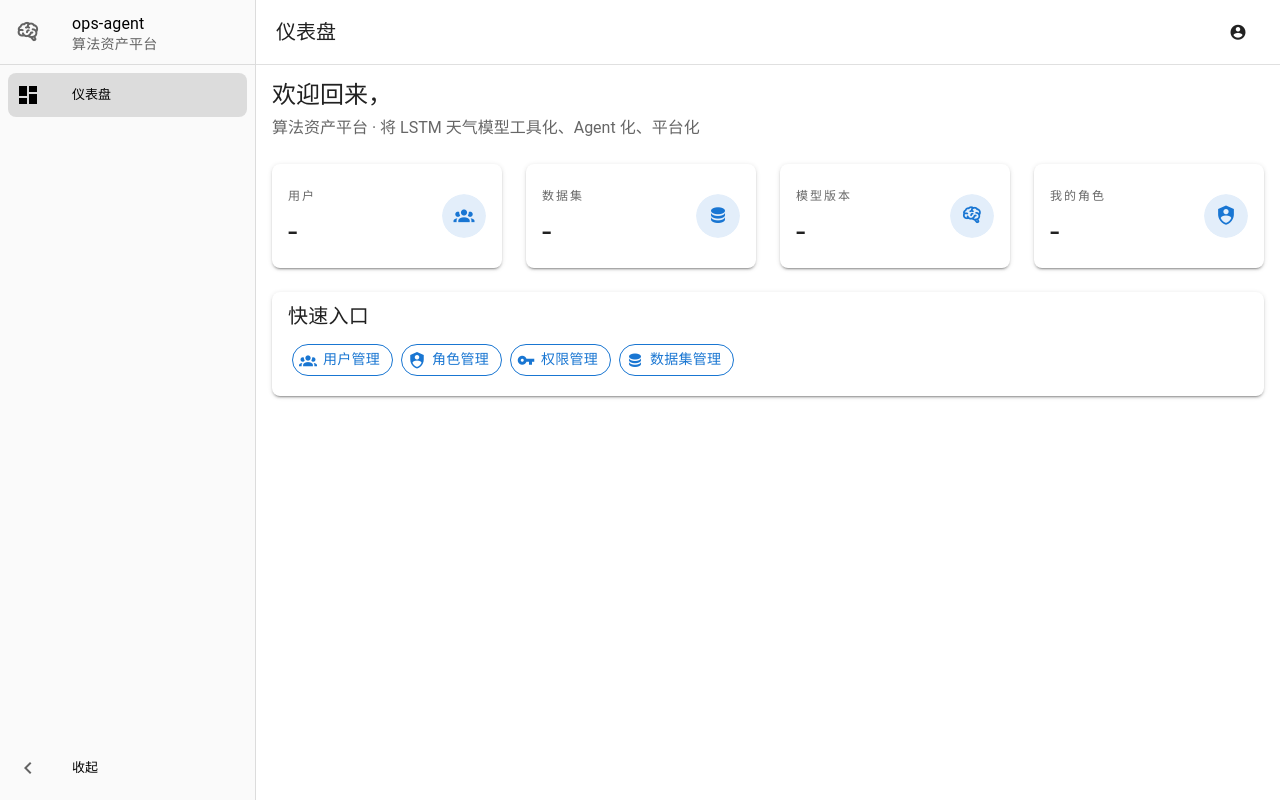
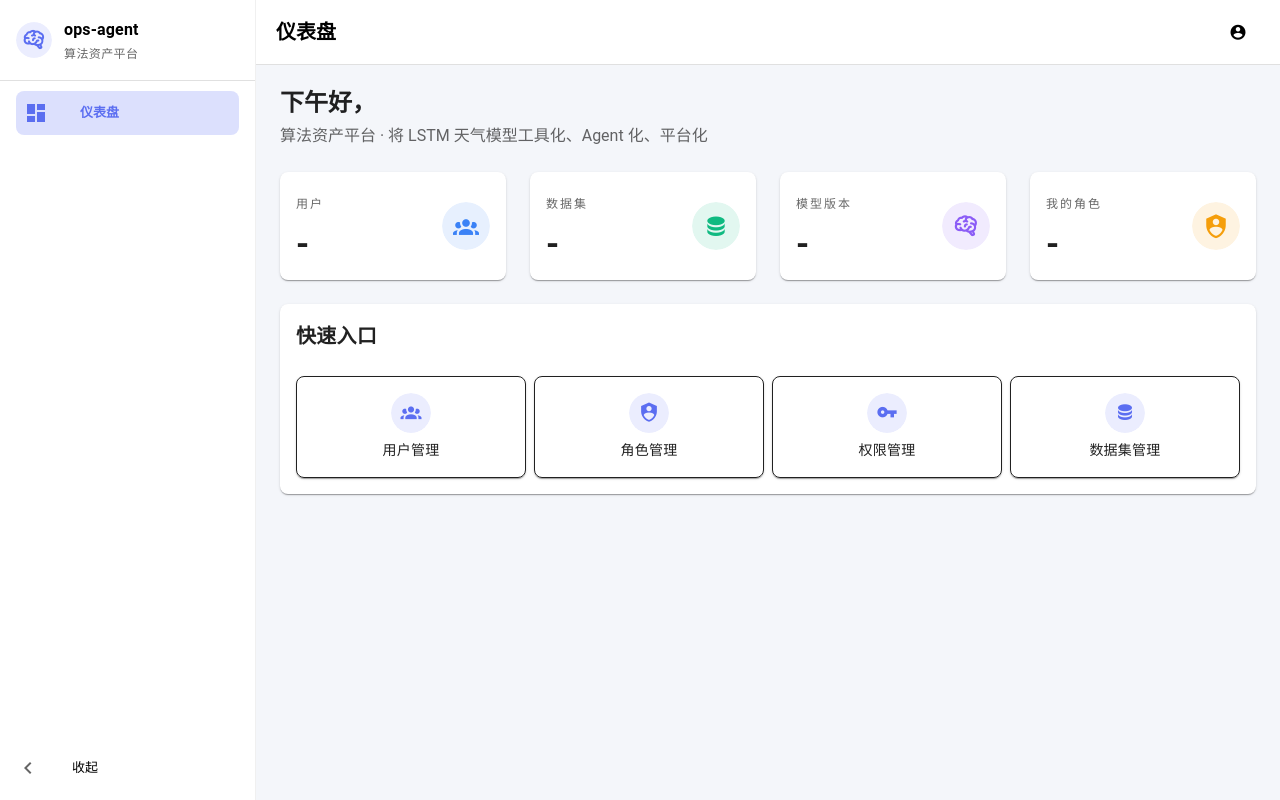
Before and after one commit to solo-xuhonglin/ops-agent, a Vue app in the folder ops-agent-front/: page /dashboard in a window 1280 px wide. Built offline with nearby package versions, Linux system fonts and the light colour scheme; no server answers; sample sign-in values are in the browser's storage.

Commit message:
style(front): practical UI polish - theme colors, nav highlight, cards, login bg

```diff
--- a/ops-agent-front/src/layouts/AdminLayout.vue
+++ b/ops-agent-front/src/layouts/AdminLayout.vue
@@ -5,17 +5,20 @@
       :rail="rail && mdAndUp"
       :temporary="!mdAndUp"
       :permanent="mdAndUp"
-      color="grey-lighten-5"
+      color="surface"
+      class="nav-drawer"
     >
-      <v-list>
-        <v-list-item
-          prepend-icon="mdi-brain"
-          title="ops-agent"
-          subtitle="算法资产平台"
-        />
-      </v-list>
+      <div class="brand pa-4 d-flex align-center">
+        <v-avatar color="primary" variant="tonal" size="36" class="mr-3">
+          <v-icon>mdi-brain</v-icon>
+        </v-avatar>
+        <div v-if="!(rail && mdAndUp)">
+          <div class="text-subtitle-1 font-weight-bold">ops-agent</div>
+          <div class="text-caption text-medium-emphasis">算法资产平台</div>
+        </div>
+      </div>
       <v-divider />
-      <v-list nav density="comfortable">
+      <v-list nav density="comfortable" class="nav-list">
         <v-list-item
           v-for="item in menus"
           :key="item.to"
@@ -23,6 +26,9 @@
           :prepend-icon="item.icon"
           :title="item.title"
           rounded="lg"
+          color="primary"
+          exact
+          class="nav-item"
         />
       </v-list>
       <template #append>
@@ -37,9 +43,9 @@
       </template>
     </v-navigation-drawer>
 
-    <v-app-bar flat border="b">
+    <v-app-bar flat border="b" color="surface">
       <v-app-bar-nav-icon v-if="!mdAndUp" @click="drawer = !drawer" />
-      <v-app-bar-title>{{ currentTitle }}</v-app-bar-title>
+      <v-app-bar-title class="font-weight-bold">{{ currentTitle }}</v-app-bar-title>
       <v-spacer />
       <v-menu>
         <template #activator="{ props }">
@@ -56,13 +62,32 @@
       </v-menu>
     </v-app-bar>
 
-    <v-main>
-      <v-container fluid>
+    <v-main class="main-area">
+      <v-container fluid class="pa-6">
         <router-view />
       </v-container>
     </v-main>
   </v-app>
 </template>
+
+<style scoped>
+.main-area {
+  background: rgb(var(--v-theme-background));
+}
+.nav-drawer {
+  border-right: 1px solid rgba(0, 0, 0, 0.06);
+}
+.nav-list :deep(.v-list-item--active) {
+  background: rgba(var(--v-theme-primary), 0.1);
+}
+.nav-list :deep(.v-list-item--active .v-list-item-title) {
+  color: rgb(var(--v-theme-primary));
+  font-weight: 600;
+}
+.nav-list :deep(.nav-item) {
+  margin: 2px 8px;
+}
+</style>
 
 <script setup>
 import { ref, computed, onMounted } from 'vue'
--- a/ops-agent-front/src/main.js
+++ b/ops-agent-front/src/main.js
@@ -4,6 +4,7 @@ import App from './App.vue'
 import router from './plugins/router'
 import vuetify from './plugins/vuetify'
 import './plugins/axios'
+import './styles/global.css'
 
 const app = createApp(App)
 app.use(createPinia())
--- a/ops-agent-front/src/plugins/vuetify.js
+++ b/ops-agent-front/src/plugins/vuetify.js
@@ -13,12 +13,38 @@ export default createVuetify({
     defaultTheme: 'light',
     themes: {
       light: {
+        dark: false,
         colors: {
-          primary: '#1976D2',
-          secondary: '#424242',
-          accent: '#82B1FF'
+          primary: '#5B6EF0',
+          'primary-darken-1': '#4553D8',
+          secondary: '#6B7280',
+          accent: '#8B5CF6',
+          error: '#EF4444',
+          warning: '#F59E0B',
+          info: '#3B82F6',
+          success: '#10B981',
+          background: '#F4F6FA',
+          surface: '#FFFFFF'
         }
       }
     }
+  },
+  defaults: {
+    VCard: {
+      rounded: 'lg',
+      elevation: 1
+    },
+    VBtn: {
+      rounded: 'lg',
+      style: 'text-transform:none'
+    },
+    VTextField: {
+      variant: 'outlined',
+      density: 'comfortable'
+    },
+    VSelect: {
+      variant: 'outlined',
+      density: 'comfortable'
+    }
   }
 })
--- /dev/null
+++ b/ops-agent-front/src/styles/global.css
@@ -0,0 +1,28 @@
+/* 全局列表页与通用样式（实用美化） */
+
+/* 列表页标题 */
+.list-title {
+  font-weight: 700;
+}
+
+/* 数据表卡片：用细边框替代强阴影 */
+.data-card {
+  border: 1px solid rgba(0, 0, 0, 0.06);
+  box-shadow: none;
+}
+
+/* 表头加粗 */
+.data-card .v-table thead th {
+  font-weight: 700;
+  background: rgba(0, 0, 0, 0.02);
+}
+
+/* 表格行 hover */
+.data-card .v-table tbody tr:hover {
+  background: rgba(var(--v-theme-primary), 0.04);
+}
+
+/* 操作按钮 hover 更明确 */
+.v-btn.v-btn--icon:hover {
+  background: rgba(var(--v-theme-primary), 0.08);
+}
--- a/ops-agent-front/src/views/Dashboard.vue
+++ b/ops-agent-front/src/views/Dashboard.vue
@@ -1,19 +1,21 @@
 <template>
   <div>
-    <h2 class="text-h5 mb-1">欢迎回来，{{ auth.user?.displayName || auth.user?.username }}</h2>
-    <p class="text-medium-emphasis mb-6">算法资产平台 · 将 LSTM 天气模型工具化、Agent 化、平台化</p>
+    <div class="mb-6">
+      <h2 class="text-h5 font-weight-bold mb-1">{{ greeting }}，{{ auth.user?.displayName || auth.user?.username }}</h2>
+      <p class="text-medium-emphasis">算法资产平台 · 将 LSTM 天气模型工具化、Agent 化、平台化</p>
+    </div>
 
     <v-row>
       <v-col cols="12" sm="6" md="3" v-for="s in stats" :key="s.title">
-        <v-card rounded="lg" elevation="2">
+        <v-card class="stat-card" rounded="lg">
           <v-card-text>
             <div class="d-flex align-center justify-space-between">
               <div>
                 <div class="text-overline text-medium-emphasis">{{ s.title }}</div>
-                <div class="text-h4">{{ s.value }}</div>
+                <div class="text-h4 font-weight-bold mt-1">{{ s.value }}</div>
               </div>
-              <v-avatar color="primary" variant="tonal" size="44">
-                <v-icon>{{ s.icon }}</v-icon>
+              <v-avatar :color="s.color" variant="tonal" size="48">
+                <v-icon size="26">{{ s.icon }}</v-icon>
               </v-avatar>
             </div>
           </v-card-text>
@@ -21,39 +23,51 @@
       </v-col>
     </v-row>
 
-    <v-card rounded="lg" class="mt-6" elevation="2">
-      <v-card-title>快速入口</v-card-title>
-      <v-card-text>
-        <v-chip
-          v-for="m in menus"
-          :key="m.to"
-          :prepend-icon="m.icon"
-          class="ma-1"
-          color="primary"
-          variant="outlined"
-          @click="router.push(m.to)"
-          style="cursor:pointer"
-        >
-          {{ m.title }}
-        </v-chip>
+    <v-card rounded="lg" class="mt-6">
+      <v-card-title class="font-weight-bold pt-4 px-4">快速入口</v-card-title>
+      <v-card-text class="pa-4">
+        <v-row dense>
+          <v-col cols="6" sm="4" md="3" v-for="m in menus" :key="m.to">
+            <v-card
+              class="menu-card text-center pa-4"
+              variant="outlined"
+              rounded="lg"
+              @click="router.push(m.to)"
+            >
+              <v-avatar color="primary" variant="tonal" size="40" class="mb-2">
+                <v-icon>{{ m.icon }}</v-icon>
+              </v-avatar>
+              <div class="text-body-2 font-weight-medium">{{ m.title }}</div>
+            </v-card>
+          </v-col>
+        </v-row>
       </v-card-text>
     </v-card>
   </div>
 </template>
 
 <script setup>
-import { ref, onMounted } from 'vue'
+import { ref, computed, onMounted } from 'vue'
 import { useRouter } from 'vue-router'
 import { useAuthStore } from '../stores/auth'
 import api from '../plugins/axios'
 
 const router = useRouter()
 const auth = useAuthStore()
+
+const greeting = computed(() => {
+  const h = new Date().getHours()
+  if (h < 6) return '夜深了'
+  if (h < 12) return '早上好'
+  if (h < 18) return '下午好'
+  return '晚上好'
+})
+
 const stats = ref([
-  { title: '用户', value: '-', icon: 'mdi-account-group' },
-  { title: '数据集', value: '-', icon: 'mdi-database' },
-  { title: '模型版本', value: '-', icon: 'mdi-brain' },
-  { title: '我的角色', value: (auth.roles.join(' / ') || '-'), icon: 'mdi-shield-account' }
+  { title: '用户', value: '-', icon: 'mdi-account-group', color: 'info' },
+  { title: '数据集', value: '-', icon: 'mdi-database', color: 'success' },
+  { title: '模型版本', value: '-', icon: 'mdi-brain', color: 'accent' },
+  { title: '我的角色', value: (auth.roles.join(' / ') || '-'), icon: 'mdi-shield-account', color: 'warning' }
 ])
 
 const menus = [
@@ -78,3 +92,21 @@ async function load() {
 
 onMounted(load)
 </script>
+
+<style scoped>
+.stat-card {
+  transition: transform 0.15s ease, box-shadow 0.15s ease;
+}
+.stat-card:hover {
+  transform: translateY(-2px);
+  box-shadow: 0 6px 18px rgba(0, 0, 0, 0.08);
+}
+.menu-card {
+  cursor: pointer;
+  transition: transform 0.15s ease, background 0.15s ease;
+}
+.menu-card:hover {
+  transform: translateY(-2px);
+  background: rgba(var(--v-theme-primary), 0.05);
+}
+</style>
--- a/ops-agent-front/src/views/datasets/DatasetList.vue
+++ b/ops-agent-front/src/views/datasets/DatasetList.vue
@@ -1,12 +1,12 @@
 <template>
   <div>
     <div class="d-flex align-center mb-4">
-      <h2 class="text-h6">数据集管理</h2>
+      <h2 class="text-h6 list-title">数据集管理</h2>
       <v-spacer />
       <v-btn v-if="canWrite" color="primary" prepend-icon="mdi-plus" @click="openCreate">新建数据集</v-btn>
     </div>
 
-    <v-card rounded="lg" elevation="2">
+    <v-card rounded="lg" class="data-card" elevation="0">
       <v-data-table-server
         :headers="headers"
         :items="items"
--- a/ops-agent-front/src/views/permissions/PermissionList.vue
+++ b/ops-agent-front/src/views/permissions/PermissionList.vue
@@ -1,12 +1,12 @@
 <template>
   <div>
     <div class="d-flex align-center mb-4">
-      <h2 class="text-h6">权限管理</h2>
+      <h2 class="text-h6 list-title">权限管理</h2>
       <v-spacer />
       <v-btn v-if="canWrite" color="primary" prepend-icon="mdi-plus" @click="openCreate">新建权限</v-btn>
     </div>
 
-    <v-card rounded="lg" elevation="2">
+    <v-card rounded="lg" class="data-card" elevation="0">
       <v-data-table-server
         :headers="headers"
         :items="items"
--- a/ops-agent-front/src/views/roles/RoleList.vue
+++ b/ops-agent-front/src/views/roles/RoleList.vue
@@ -1,12 +1,12 @@
 <template>
   <div>
     <div class="d-flex align-center mb-4">
-      <h2 class="text-h6">角色管理</h2>
+      <h2 class="text-h6 list-title">角色管理</h2>
       <v-spacer />
       <v-btn v-if="canWrite" color="primary" prepend-icon="mdi-plus" @click="openCreate">新建角色</v-btn>
     </div>
 
-    <v-card rounded="lg" elevation="2">
+    <v-card rounded="lg" class="data-card" elevation="0">
       <v-data-table-server
         :headers="headers"
         :items="items"
--- a/ops-agent-front/src/views/users/UserList.vue
+++ b/ops-agent-front/src/views/users/UserList.vue
@@ -1,7 +1,7 @@
 <template>
   <div>
     <div class="d-flex align-center mb-4">
-      <h2 class="text-h6">用户管理</h2>
+      <h2 class="text-h6 list-title">用户管理</h2>
       <v-spacer />
       <v-text-field
         v-model="search"
@@ -16,7 +16,7 @@
       <v-btn v-if="canWrite" color="primary" class="ml-3" prepend-icon="mdi-plus" @click="openCreate">新建用户</v-btn>
     </div>
 
-    <v-card rounded="lg" elevation="2">
+    <v-card rounded="lg" class="data-card" elevation="0">
       <v-data-table-server
         :headers="headers"
         :items="items"
```
Also changed, not shown: ops-agent-front/src/views/Login.vue (+19 -10 lines).
